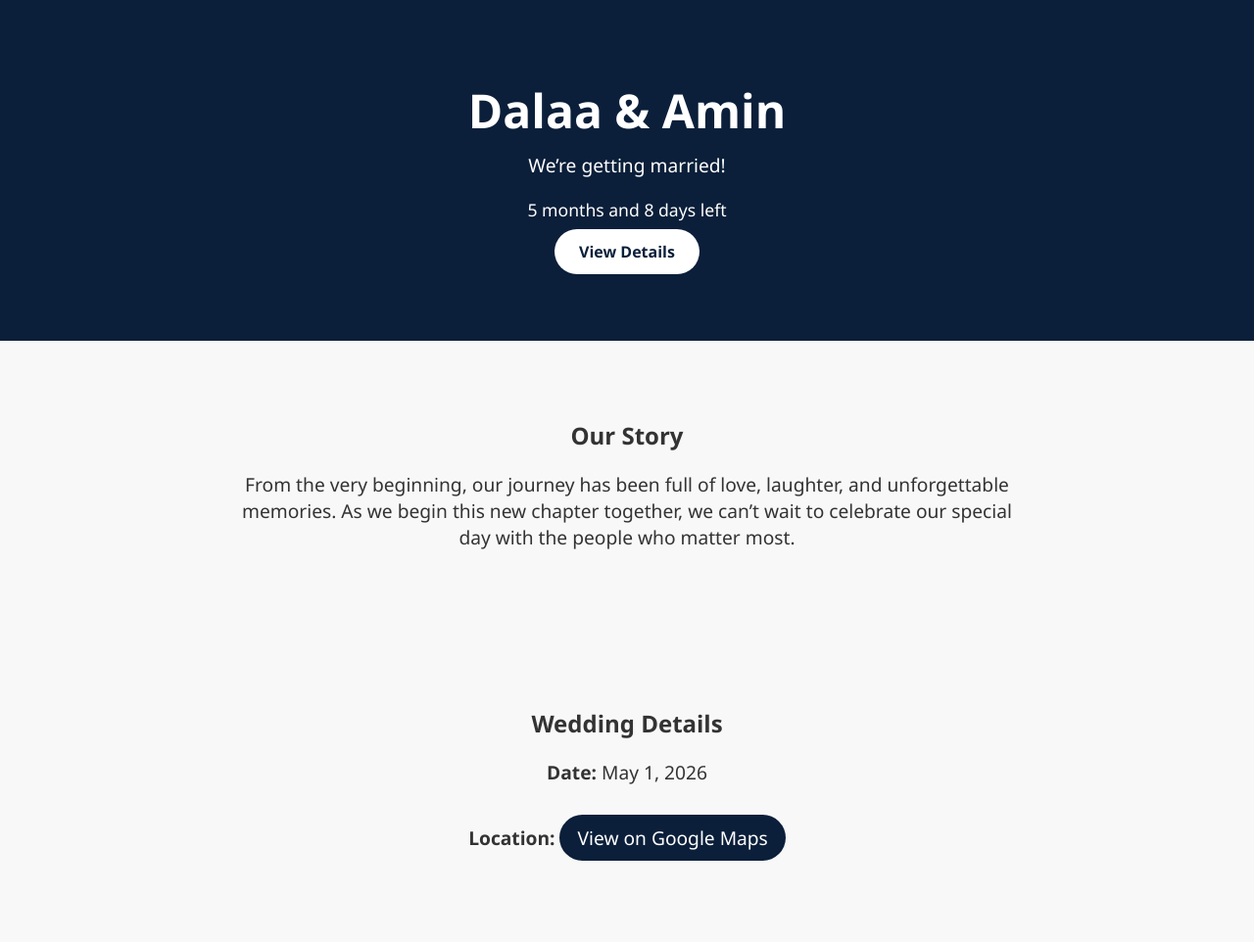
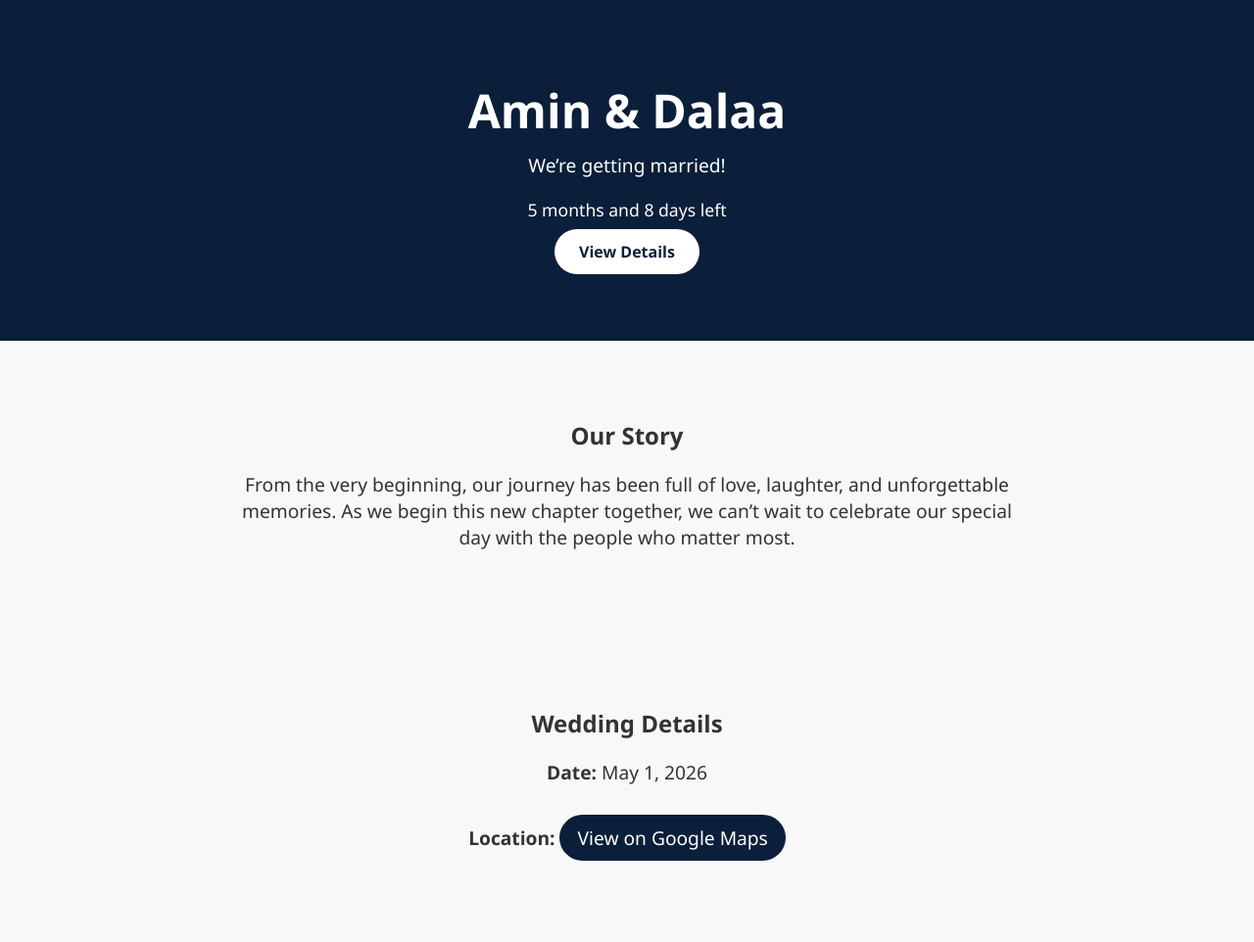
Before and after one commit to AminBukhari/DalaAminWedding, a plain HTML site: page index.html in a window 1280 px wide. Shown: the top 962 px of the page at 98% size. Drawn offline with Linux system fonts and the light colour scheme.

Commit message:
Updated text in index page

```diff
--- a/index.html
+++ b/index.html
@@ -3,14 +3,14 @@
 <head>
   <meta charset="UTF-8" />
   <meta name="viewport" content="width=device-width, initial-scale=1.0"/>
-  <title>Dalaa & Amin's Wedding</title>
+  <title>Amin & Dalaa's Wedding</title>
   <link rel="stylesheet" href="style.css" />
 </head>
 <body>
 
   <header>
     <div class="overlay">
-      <h1>Dalaa & Amin</h1>
+      <h1>Amin & Dalaa</h1>
       <p>We’re getting married!</p>
       <div id="countdown"></div>
       <a href="#details" class="scroll-button">View Details</a>
```
